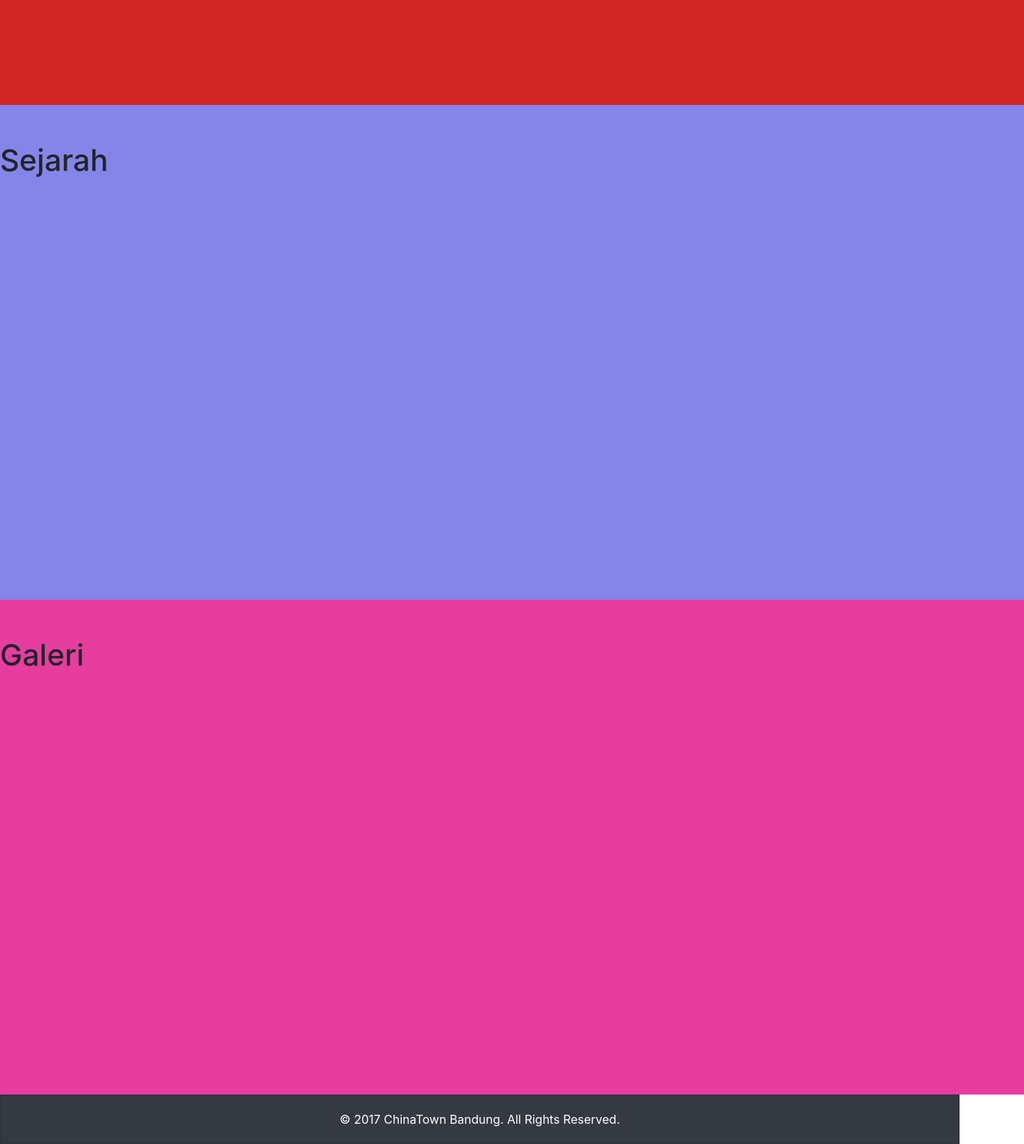
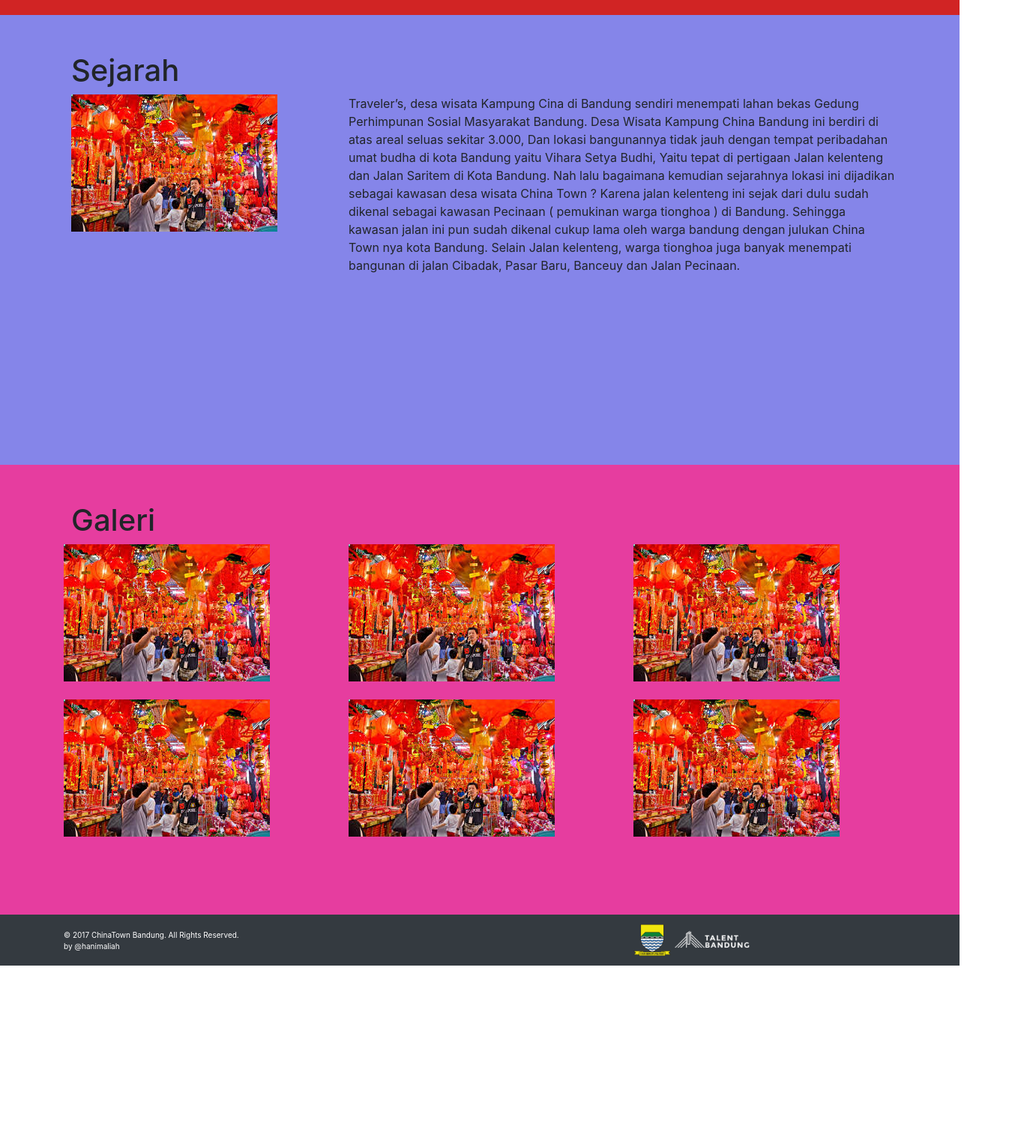
Before and after one commit to talentbandung/chinatown, a plain HTML site: page index.html in a window 1280 px wide. Shown: the part 1180-2706 px from the top of the page at 75% size, 1366 px wide, since content can reach past the window. After the commit the page ends 2468 px from the top, so only its background shows below. Drawn offline with Linux system fonts and the light colour scheme.

Commit message:
Tambah isi section

```diff
--- a/css/style.css
+++ b/css/style.css
@@ -1,14 +1,26 @@
+body{
+ -webkit-background-size: 100% 100%;
+  -moz-background-size: 100% 100%;
+  -o-background-size: 100% 100%;
+  background-size: 100% 100%;
+}
+p.footer{
+  color: white;
+  font-size: 10px;
+  padding-top: 20px;
+}
 header.head{
-  width: 1366px;
-  height: 660px;
+  width: 100%;
+  min-height: 600px;
  background-image: url(../foto/bg-cta.jpg);
  background-size: cover;
  overflow: hidden;
 }
 
 section{
-   width: 1366px;
-  height: 660px;
+  width: 100%;
+  min-height: 600px;
+  margin-top: 0px;
 }
 
 section.about{
@@ -24,3 +36,15 @@ section.galeri{
   padding-top: 50px;
   background-color: #E63D9F;
 }
+.footer{
+  background-color: #343a40;
+}
+img.footer.copy{
+  padding-top: 15px;
+}
+img.footer.gambar{
+  padding: 0px;
+}
+h1{
+  padding-left: 10px;
+}
--- a/index.html
+++ b/index.html
@@ -22,7 +22,7 @@
   </button>
           <div class="collapse navbar-collapse" id="navbarTogglerDemo01">
             <a class="navbar-brand" href="#">ChinaTown Bandung</a>
-            <ul class="navbar-nav mr-auto mt-2 mt-lg-0">
+            <ul class="navbar-nav  ml-auto mt-2 mt-lg-0">
               <li class="nav-item active">
                 <a class="nav-link" href="#">Home <span class="sr-only">(current)</span></a>
               </li>
@@ -36,10 +36,6 @@
                 <a class="nav-link js-scroll-trigger" href="#galeri">Galeri</a>
               </li>
             </ul>
-            <form class="form-inline my-2 my-lg-0">
-              <input class="form-control mr-sm-2" type="search" placeholder="Search" aria-label="Search">
-              <button class="btn btn-outline-success my-2 my-sm-0" type="submit">Search</button>
-            </form>
           </div>
         </nav>
       </main>
@@ -51,25 +47,70 @@
   </header>
 
   <section class="about" id="about">
+    <div class="container">
       <h1>About</h1>
+      <div class="row">
+        <div class="col-4">
+          <img src="foto/about.jpg" alt="about" style="padding-left: 10px;">
+        </div>
+        <div class="col-8">
+          <p>Our Story Begins In The East Preserving the history, we bring you to feel the good old China in the central of Bandung
+            city. Chinatown bandung a mini theme park with chinese town inspired. Constructed in the Chinese architectural
+            style, with so many photo spot you will love from traditional Paifang a Mandarin Chinese large red arch entrance
+            until the typical mini chinese garden. And here we also indulging you with various world culinary, authentic Chinese
+            and asian cuisine restaurants, playing ground and shopping can be found. A place that please everyone.</p>
+          </div>
+        </div>
+      </div>
   </section>
 
   <section class="sejarah" id="history">
+    <div class="container">
       <h1>Sejarah</h1>
+      <div class="row">
+        <div class="col-4">
+          <img src="foto/about.jpg" alt="about" style="padding-left: 10px;">
+        </div>
+        <div class="col-8">
+          <p>Traveler’s, desa wisata Kampung Cina di Bandung sendiri menempati lahan bekas Gedung Perhimpunan Sosial Masyarakat
+            Bandung. Desa Wisata Kampung China Bandung ini berdiri di atas areal seluas sekitar 3.000, Dan lokasi bangunannya
+            tidak jauh dengan tempat peribadahan umat budha di kota Bandung yaitu Vihara Setya Budhi, Yaitu tepat di pertigaan
+            Jalan kelenteng dan Jalan Saritem di Kota Bandung. Nah lalu bagaimana kemudian sejarahnya lokasi ini dijadikan
+            sebagai kawasan desa wisata China Town ? Karena jalan kelenteng ini sejak dari dulu sudah dikenal sebagai kawasan
+            Pecinaan ( pemukinan warga tionghoa ) di Bandung. Sehingga kawasan jalan ini pun sudah dikenal cukup lama oleh
+            warga bandung dengan julukan China Town nya kota Bandung. Selain Jalan kelenteng, warga tionghoa juga banyak
+            menempati bangunan di jalan Cibadak, Pasar Baru, Banceuy dan Jalan Pecinaan.</p>
+        </div>
+      </div>
   </section>
 
   <section class="galeri" id="galeri">
+    <div class="container">
         <h1>Galeri</h1>
+      <div class="row">
+        <div class="col"><img src="foto/about.jpg" alt="gbr1"></div>
+        <div class="col"><img src="foto/about.jpg" alt="gbr1"></div>
+        <div class="col"><img src="foto/about.jpg" alt="gbr1"></div>
+        <div class="w-100"><br></div>
+        <div class="col"><img src="foto/about.jpg" alt="gbr1"></div>
+        <div class="col"><img src="foto/about.jpg" alt="gbr1"></div>
+        <div class="col"><img src="foto/about.jpg" alt="gbr1"></div>
+      </div>
+    </div>
   </section>
 
-  <div class="card text-white bg-dark " style="border-radius: 0 ;">
-    <div class="card-body">
+  <div class="footer">
     <div class="container">
-        <p class="card-text" style="text-align: center;">&copy; 2017 ChinaTown Bandung. All Rights Reserved.</p>
+      <div class="row ">
+        <div class="col-8">
+          <p class="footer  copy">&copy; 2017 ChinaTown Bandung. All Rights Reserved. <br> by @hanimaliah </p>
+        </div>
+        <div class="col-4">
+          <img class="footer gambar" src="foto/Logo-Pemerintah.png" alt="" width="50px">
+          <img class="footer gambar" src="foto/logo-talentbandung.png" alt="" width="100px">
         </div>
       </div>
     </div>
-
     <script src="js/jquery-3.2.1.min.js"></script>
     <script src="js/popper.min.js"></script>
     <script src="js/bootstrap.min.js"></script>
```
Also changed, not shown: foto/Logo-Pemerintah.png (added), foto/about.jpg (added), foto/logo-talentbandung.png (added). Lines whose indentation alone changed are shown as unchanged.
